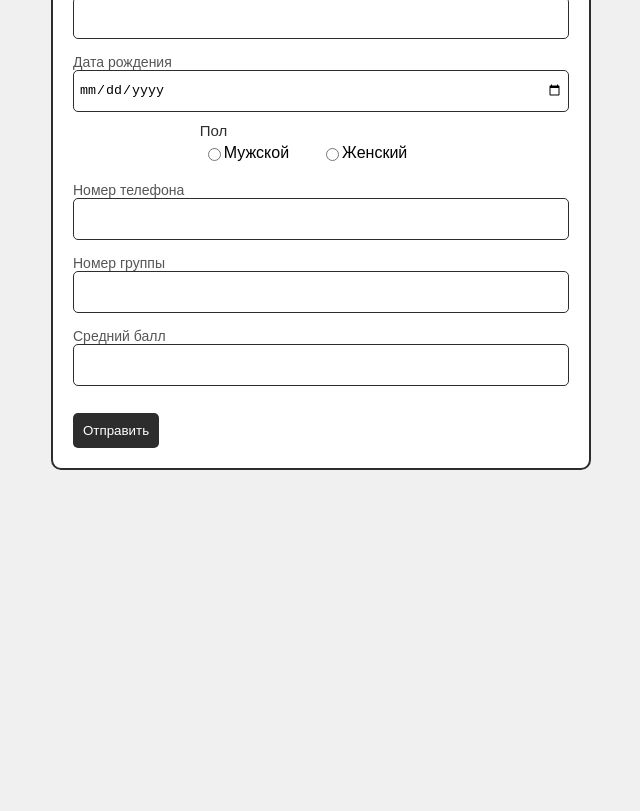
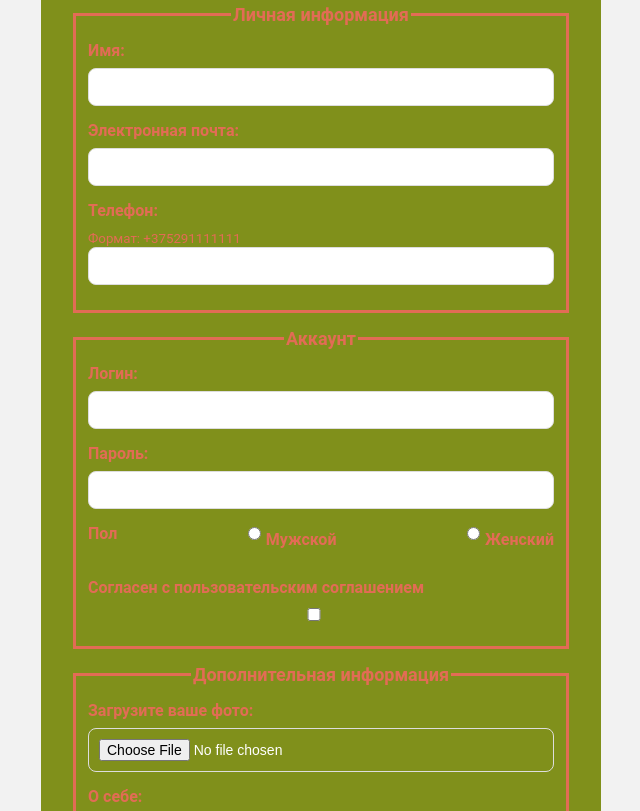
Before and after one commit to makarbobrovich/WEB--, a plain HTML site: page LB3/LB3.html in a window 1280 px wide. Shown: the part 182-993 px from the top of the page, without its empty margins (319-959 px from the left). Before the commit the page ends 800 px from the top, so only its background shows below. Drawn offline with Linux system fonts and the light colour scheme.

Commit message:
two commit

```diff
--- /dev/null
+++ b/LB3/LB3.css
@@ -0,0 +1,89 @@
+body {
+    background-color: #f2f2f2;
+    font-family: 'Roboto', Arial, sans-serif;
+  }
+
+  form {
+    background-color: #80901b;
+    color: #ffffff;
+    border-radius: 25px;
+    max-width: 500px;
+    margin: 70px auto;
+    padding: 30px;
+  }
+
+  h1 {
+    font-size: 36px;
+    margin-bottom: 20px;
+  }
+
+  fieldset {
+    border: #E26C55 solid;
+    margin-bottom: 15px;
+  }
+
+  .center {
+    text-align: center;
+  }
+
+  label {
+    color: #E26C55;
+    display: block;
+    font-size: 16px;
+    margin-bottom: 8px;
+    font-weight: bold;
+  }
+
+  small {
+    color: #E26C55;
+  }
+
+  input, textarea {
+    width: calc(100% - 22px);
+    padding: 10px;
+    border-radius: 8px;
+    border: 1px solid #ddd;
+    margin-bottom: 15px;
+    font-size: 14px;
+  }
+
+  input[type="submit"], input[type="reset"] {
+    background-color: #E26C55;
+    color: white;
+    border: none;
+    padding: 10px 20px;
+    font-size: 16px;
+    border-radius: 5px;
+    cursor: pointer;
+    transition: background-color 0.3s ease;
+  }
+
+  input[type="submit"]:hover, input[type="reset"]:hover {
+    background-color: #e49c8e;
+  }
+
+  legend {
+    font-size: 18px;
+    font-weight: bold;
+    margin-bottom: 10px;
+    color: #E26C55;
+  }
+
+  .radio-group {
+    display: flex;
+    align-items: self-start;
+    justify-content: space-between;
+    margin-bottom: 15px;
+  }
+
+
+  .radio-group label, .agreement-group label {
+    display: flex;
+    align-items: center;
+    color: #E26C55;
+    font-weight: bold;
+  }
+
+  .radio-group input, .agreement-group input {
+    margin-right: 5px;
+  }
--- a/LB3/LB3.html
+++ b/LB3/LB3.html
@@ -1,115 +1,52 @@
-<!DOCTYPE HTML>
-<html xmlns:th="http://www.thymeleaf.org">
+<!DOCTYPE html>
+<html lang="ru">
   <head>
-    <title>Getting Started: Serving Web Content</title>
-    <meta http-equiv="Content-Type" content="text/html; charset=UTF-8"/>
+    <meta charset="UTF-8" />
+    <meta name="viewport" content="width=device-width, initial-scale=1.0" />
+    <title>Регистрация</title>
+    <link rel="stylesheet" href="LB3.css" />
   </head>
-<style>
-    body {
-        font-family: Arial, sans-serif;
-        background-color: #f0f0f0;
-        margin: 0;
-        padding: 20px;
-    }
+  <body>
+    <form action="/" method="post">
+      <h1 class="center">Регистрация</h1>
+      <fieldset>
+        <legend class="center">Личная информация</legend>
+        <label for="name">Имя:</label>
+        <input type="text" id="name" required />
+        <label for="email">Электронная почта:</label>
+        <input type="email" id="email" required />
+        <label for="phone">Телефон:</label>
+        <small>Формат: +375291111111</small>
+        <input type="tel" id="phone" pattern="[+]{1}[0-9]{12}" required />
+      </fieldset>
+      <fieldset>
+        <legend class="center">Аккаунт</legend>
+        <label for="login">Логин:</label>
+        <input type="text" id="login" required />
+        <label for="password">Пароль:</label>
+        <input type="password" id="password" required />
 
-    fieldset {
-        width: 40%;
-        margin: auto;
-        border: 2px solid #2d2d2d;
-        border-radius: 10px;
-        background-color: #ffffff;
-        padding: 20px;
-    }
-
-    input:not([type="radio"]) {
-        border-radius: 5px;
-        border: 1px solid #2d2d2d;
-        height: 30px;
-        padding: 5px;
-        width: calc(100% - 12px); /* Учитываем отступы */
-    }
-
-    legend {
-        font-size: 1.5em;
-        color: #2d2d2d;
-    }
-
-    label {
-        display: flex;
-        flex-direction: column-reverse;
-        margin-top: 15px;
-    }
-
-    label > span {
-        transition: all .2s;
-        transform-origin: top left;
-        font-size: 14px;
-        color: #555;
-    }
-
-    .fs2 {
-        border: none;
-        padding: 0;
-        margin-top: 10px;
-    }
-
-    input ~ label {
-        margin-top: 0;
-        margin-right: 2em;
-    }
-
-    button {
-        background-color: #2d2d2d;
-        color: white;
-        margin-top: 2em;
-        padding: 10px;
-        border-radius: 5px;
-        border: none;
-        cursor: pointer;
-        transition: background-color 0.3s;
-    }
-
-    button:hover {
-        background-color: #555;
-    }
-</style>
-
-<body>
-<div style="margin-top: 5em"></div>
-<form>
+        <div class="radio-group">
+          <label>Пол</label>
+          <label for="male">
+            <input type="radio" id="male" name="gender" /> Мужской
+          </label>
+          <label for="female">
+            <input type="radio" id="female" name="gender" /> Женский
+          </label>
+        </div>
+        <label for="checkbox">Согласен с пользовательским соглашением</label>
+        <input type="checkbox" id="agreement" required />
+      </fieldset>
       <fieldset>
-        <legend>Анкета</legend>
-        <label>
-            <input name="name">
-            <span>ФИО</span>
-        </label>
-        <label>
-            <input name="date_of_birth" type="date" max="2024-09-13">
-            <span>Дата рождения</span>
-        </label>
-        <fieldset class="fs2">
-            <legend style="font-size: 15px">Пол</legend>
-            <div style="padding: 5px;display: flex;">
-                <input type="radio" id="man" name="gender" value="M"/>
-                <label for="man">Мужской</label><br/>
-
-                <input type="radio" id="woman" name="gender" value="W"/>
-                <label for="woman">Женский</label>
-            </div>
+        <legend class="center">Дополнительная информация</legend>
+        <label for="file">Загрузите ваше фото:</label>
+        <input type="file" id="file" />
+        <label for="comments">О себе:</label>
+        <textarea id="comments" rows="2" cols="50"></textarea>
       </fieldset>
-        <label>
-            <input name="tel" type="tel" pattern="[0-9]{12}">
-            <span>Номер телефона</span>
-        </label>
-        <label>
-            <input name="group_number" type="text" pattern="[0-9]{6}" required>
-            <span>Номер группы</span>
-        </label>
-        <label>
-            <input name="average_score" type="number" min="0" max="10" step="0.1" required>
-            <span>Средний балл</span>
-        </label>
-        <button type="submit">Отправить</button>
-    </fieldset>
+      <input type="submit" />
+      <input type="reset" />
     </form>
   </body>
+</html>
--- a/LB5/LB5.css
+++ b/LB5/LB5.css
@@ -7,7 +7,7 @@ body {
 }
 
 header {
-    background: rgb(52, 206, 142);
+    background: rgb(52, 152, 206);
     height: 100px;
 }
 
@@ -47,5 +47,5 @@ h1 {
 article {
     padding: 10px;
     margin: 10px;
-    background: rgba(16, 233, 215, 0.178);
+    background: rgba(29, 8, 114, 0.178);
 }
```
Also changed, not shown: LB1/LB1.html (+1 -2 lines). Lines whose indentation alone changed are shown as unchanged.
